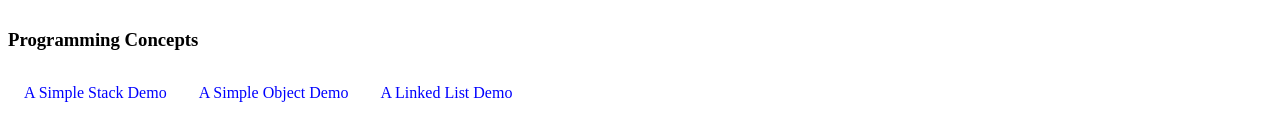
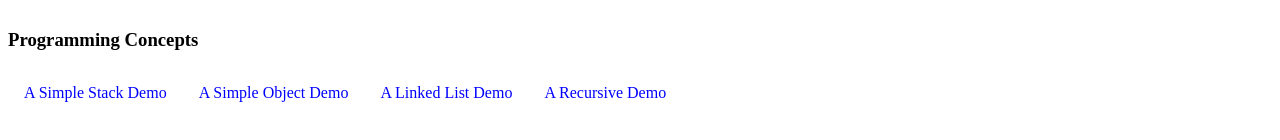
Before and after one commit to clevengewr/clevengewr, a plain HTML site: page projects.html in a window 1280 px wide. Shown: the part 370-510 px from the top of the page. Drawn offline with Linux system fonts and the light colour scheme.

Commit message:
Adding recursive demo

```diff
--- a/projects.html
+++ b/projects.html
@@ -48,6 +48,7 @@ I also have programs written in other languages which are hosted on a third part
 <li><a href = "projects/programmingConcepts/stackApp/stack.html">A Simple Stack Demo</a></li>
 <li><a href = "projects/programmingConcepts/objectApp/object.html">A Simple Object Demo</a></li>
 <li><a href = "http://cpp.sh/8dvi">A Linked List Demo</a></li>
+<li><a href = "http://cpp.sh/5hx52">A Recursive Demo</a></li>
 </ul>
 
 </body>
```
